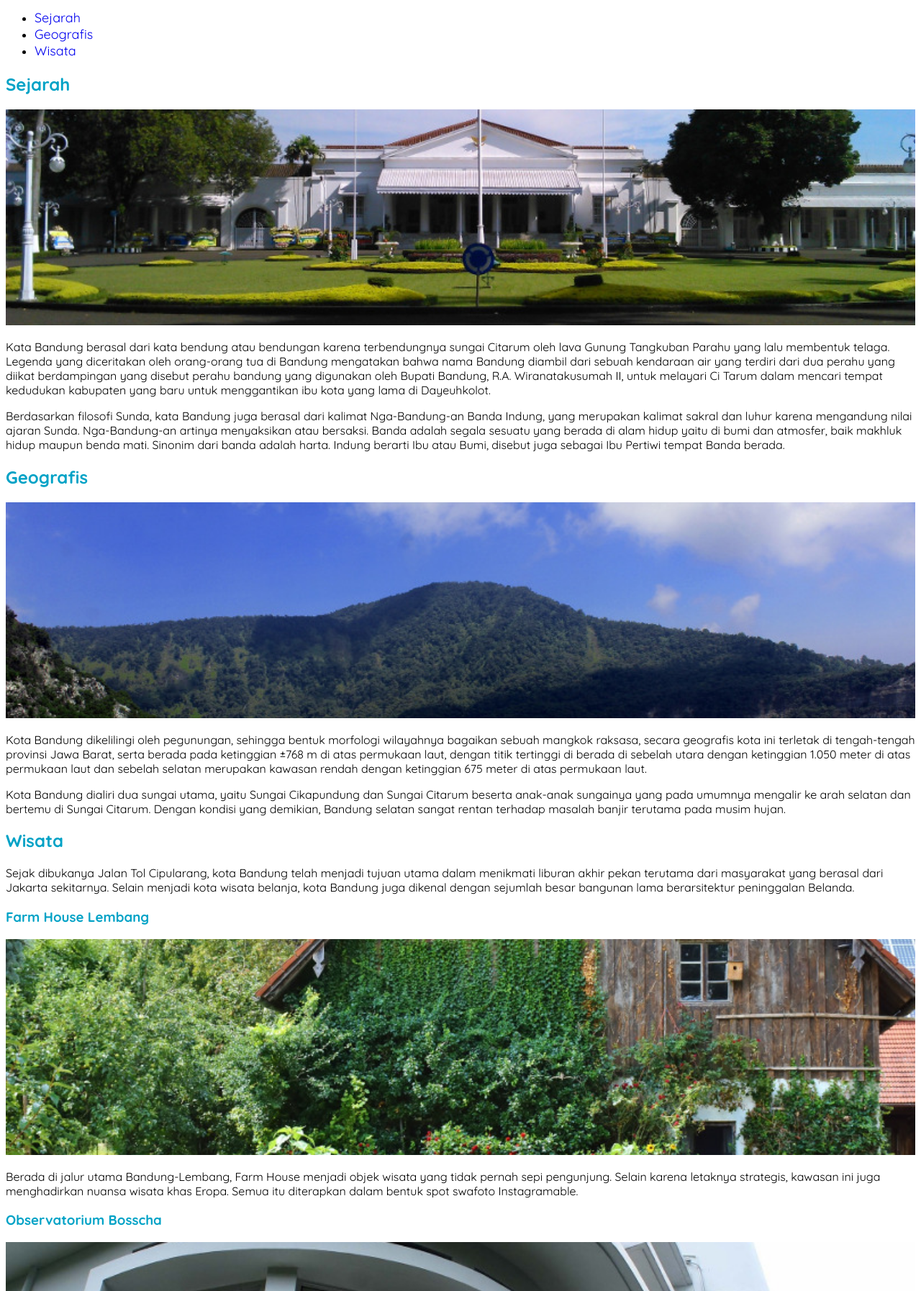
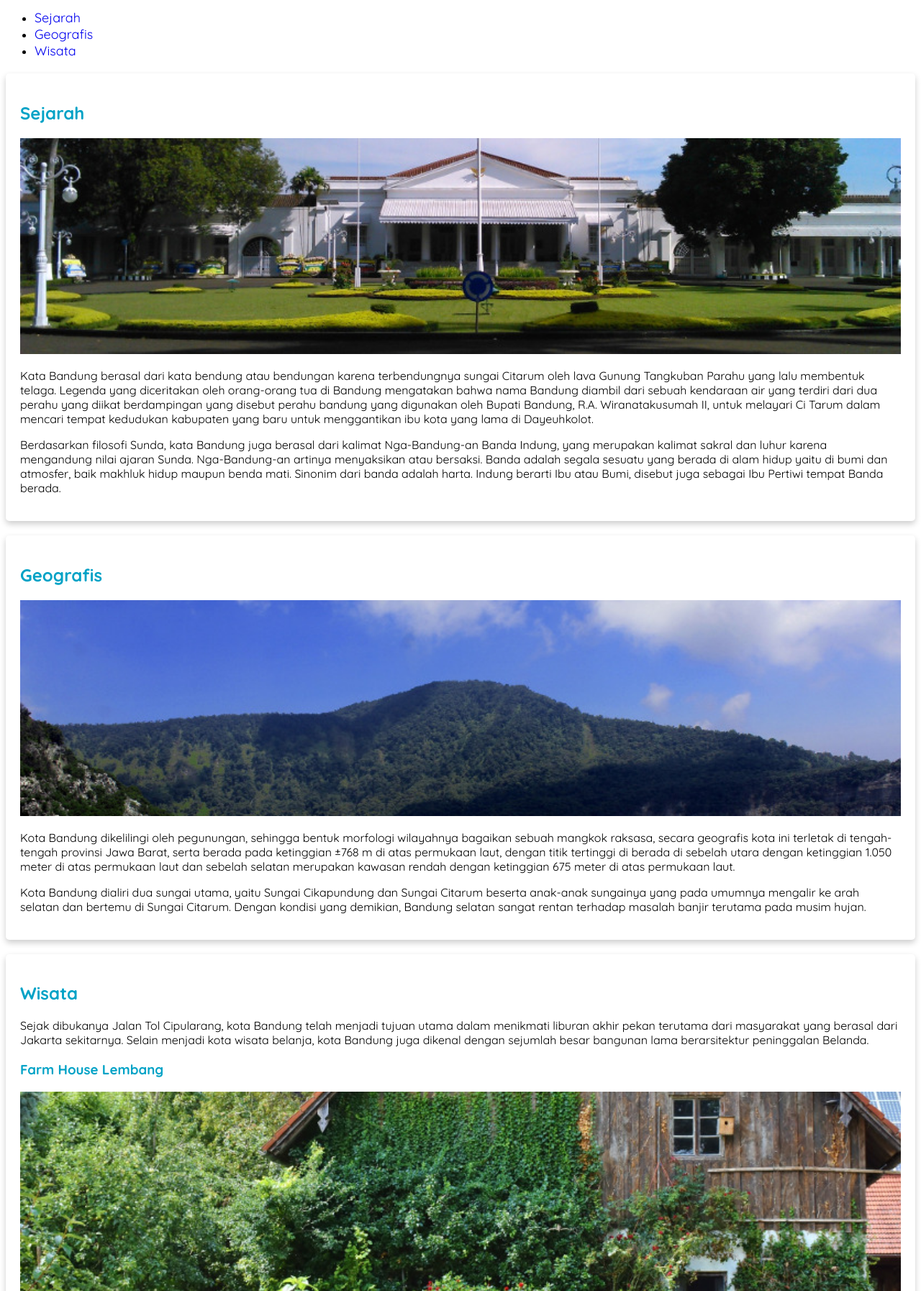
Before and after one commit to elrioachmad/latihan-web-dasar, a plain HTML site: page index.html in a window 1280 px wide. Shown: the part 106-1900 px from the top of the page at 72% size. Drawn offline with Linux system fonts and the light colour scheme; files whose address does not match are found by name.

Commit message:
menambahkan class card pada html

```diff
--- a/index.html
+++ b/index.html
@@ -27,7 +27,7 @@
 <main>
 <div id="content">
 
-<article id="sejarah">
+<article id="sejarah" class="card">
 <h2 id="sejarah">Sejarah</h2>
 <img src="/Users/elrio/Workspace/TECH-NERDS/Coding/Web Dev/Latihan/Webdasar dicoding/halaman-profil-bandung-images/image/history.jpg" alt="Sejarah" class="featured-image" />
 <p>Kata Bandung berasal dari kata bendung atau bendungan karena terbendungnya sungai Citarum oleh lava Gunung Tangkuban Parahu yang lalu membentuk telaga. Legenda yang diceritakan oleh orang-orang tua di Bandung mengatakan bahwa nama Bandung diambil dari sebuah kendaraan air yang terdiri dari dua perahu yang diikat berdampingan yang disebut perahu bandung yang digunakan oleh Bupati Bandung, R.A. Wiranatakusumah II, untuk melayari Ci Tarum dalam mencari tempat kedudukan kabupaten yang baru untuk menggantikan ibu kota yang lama di Dayeuhkolot.</p>
@@ -36,7 +36,7 @@
 <p>Berdasarkan filosofi Sunda, kata Bandung juga berasal dari kalimat Nga-Bandung-an Banda Indung, yang merupakan kalimat sakral dan luhur karena mengandung nilai ajaran Sunda. Nga-Bandung-an artinya menyaksikan atau bersaksi. Banda adalah segala sesuatu yang berada di alam hidup yaitu di bumi dan atmosfer, baik makhluk hidup maupun benda mati. Sinonim dari banda adalah harta. Indung berarti Ibu atau Bumi, disebut juga sebagai Ibu Pertiwi tempat Banda berada.</p>
  </article>
 
-<article id="geografis">
+<article id="geografis" class="card">
 <h2 id="geografis">Geografis</h2>
 <img src="/Users/elrio/Workspace/TECH-NERDS/Coding/Web Dev/Latihan/Webdasar dicoding/halaman-profil-bandung-images/image/geografis.jpg" alt="Geografis" class="featured-image"/>
 <p>Kota Bandung dikelilingi oleh pegunungan, sehingga bentuk morfologi wilayahnya bagaikan sebuah mangkok raksasa, secara geografis kota ini terletak di tengah-tengah provinsi Jawa Barat, serta berada pada ketinggian ±768 m di atas permukaan laut, dengan titik tertinggi di berada di sebelah utara dengan ketinggian 1.050 meter di atas permukaan laut dan sebelah selatan merupakan kawasan rendah dengan ketinggian 675 meter di atas permukaan laut.</p>
@@ -45,7 +45,7 @@
 <p>Kota Bandung dialiri dua sungai utama, yaitu Sungai Cikapundung dan Sungai Citarum beserta anak-anak sungainya yang pada umumnya mengalir ke arah selatan dan bertemu di Sungai Citarum. Dengan kondisi yang demikian, Bandung selatan sangat rentan terhadap masalah banjir terutama pada musim hujan.</p>
 </article>
 
-<article id="wisata">
+<article id="wisata" class="card">
 <h2 id="wisata">Wisata</h2>
 <p>Sejak dibukanya Jalan Tol Cipularang, kota Bandung telah menjadi tujuan utama dalam menikmati liburan akhir pekan terutama dari masyarakat yang berasal dari Jakarta sekitarnya. Selain menjadi kota wisata belanja, kota Bandung juga dikenal dengan sejumlah besar bangunan lama berarsitektur peninggalan Belanda.</p>
 
@@ -64,7 +64,7 @@
 </div>
 
 <aside>
-<article class="profile">
+<article class="profile card">
     <header>
 <h2>Kota Bandung</h2>
 <p>Kota Kembang Paris van Java</p>
```
